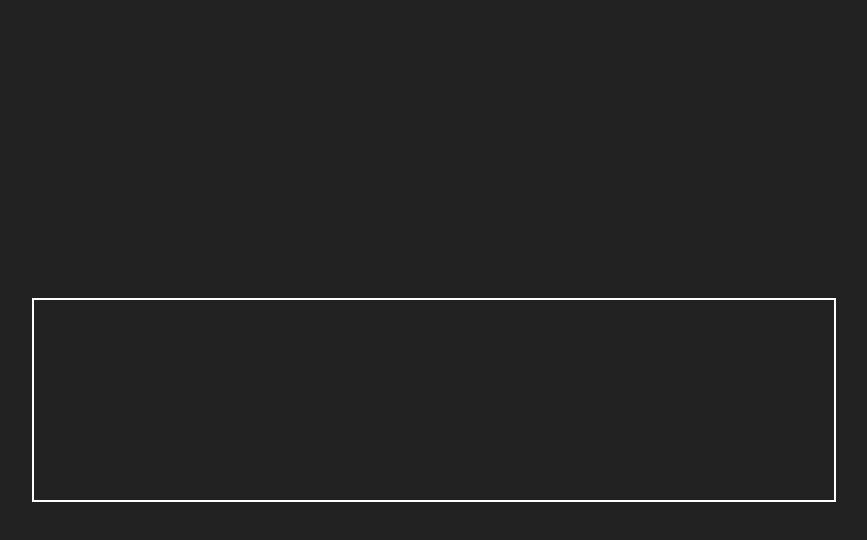
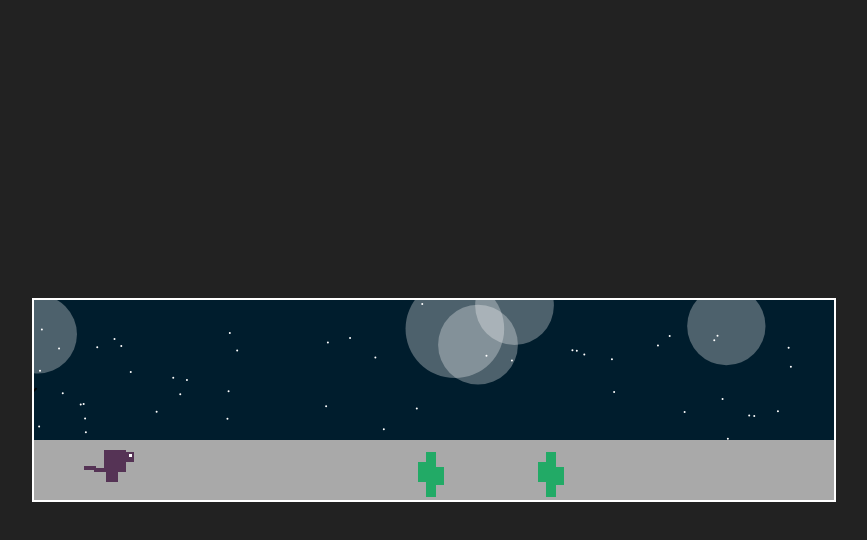
Before and after one commit to yyy293/dino-game, a plain HTML site: page index.html in a window 1280 px wide. Both pictures are taken after a click on the element 640 px from the left and 400 px from the top of the page. Shown: the whole page, without its empty margins (206-1073 px from the left). Drawn offline with Linux system fonts and the light colour scheme.

Commit message:
Update index.html

```diff
--- a/index.html
+++ b/index.html
@@ -64,9 +64,8 @@
         });
 
         function startGame() {
-            // Game logic starts here after audio is enabled or disabled
             let speed = 6, score = 0, high = 0, over = false, start = false;
-            let obs = [], frame = 0, next = 100, biomeChange = 500;  // Cactus spawn interval and biome change interval
+            let obs = [], frame = 0, next = 100, biomeChange = 500;
             let fly = false, god = false, space = 0, last = 0;
             let keys = {u:false, d:false};
 
@@ -118,8 +117,8 @@
 
             // Define biomes and background visuals (clouds, sky, etc.)
             const clouds = [];
-            for (let i = 0; i < 8; i++) {  // increase cloud count
-                clouds.push({x: Math.random() * 800, y: Math.random() * 100, size: Math.random() * 60 + 30});
+            for (let i = 0; i < 5; i++) {  // Decreased cloud count
+                clouds.push({x: Math.random() * 800, y: Math.random() * 100, size: Math.random() * 40 + 20});
             }
 
             const shootingStars = [];
@@ -170,7 +169,7 @@
                 }
 
                 if (isNight) {
-                    ctx.fillStyle = '#002f49'; // Night sky
+                    ctx.fillStyle = '#001d2d'; // Dark night sky
                     ctx.fillRect(0, 0, 800, 200);
                     // Draw stars
                     for (let i = 0; i < 50; i++) {
@@ -224,11 +223,48 @@
                 }
             }
 
-            // Add your game loop and other logic here, including triggering sounds based on score as in the previous version
+            // Add your game loop and other logic here, including triggering sounds based on score
 
+            function gameLoop() {
+                ctx.clearRect(0, 0, 800, 200);
+                setBiomeAndBackground();
+
+                // Dino movement and drawing logic
+                dino.update();
+                dino.draw();
+
+                // Cactus and other obstacles handling
+                next--;
+                if (next <= 0) {
+                    const cactusSpacing = [20, 30, 57, 64];
+                    const spacing = cactusSpacing[Math.floor(Math.random() * cactusSpacing.length)];
+                    obs.push(new Cactus());
+                    next = spacing;
+                }
+
+                // Collision detection and game logic
+                obs = obs.filter(o => {
+                    o.x -= speed;
+                    o.draw();
+                    if (o.hits(dino)) {
+                        over = true;
+                        if (audioEnabled) gameOverAudio.play();
+                    }
+                    return o.x > -50;
+                });
+
+                // Audio triggers
+                if (audioEnabled) {
+                    if (score >= 1000 && score < 2000) applause.play();
+                    else if (score >= 10000 && score < 20000) celebration.play();
+                }
+
+                requestAnimationFrame(gameLoop);
+            }
+
+            gameLoop();
         }
 
-        // Display audio prompt at the start
         promptAudio();
     </script>
 </body>
```
